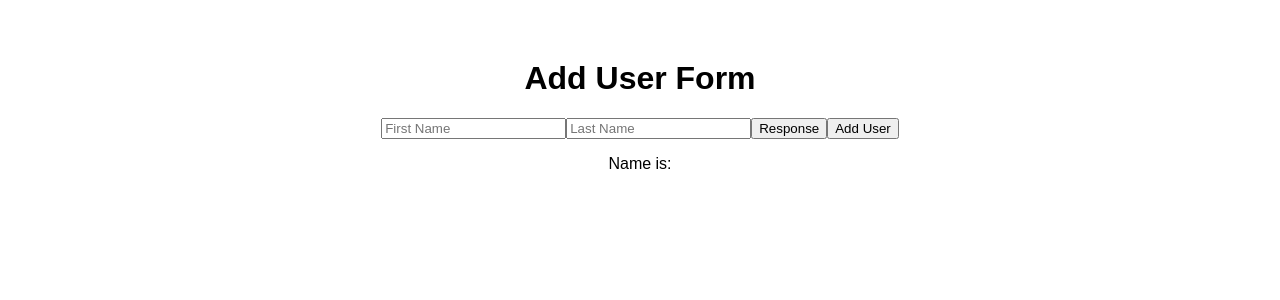
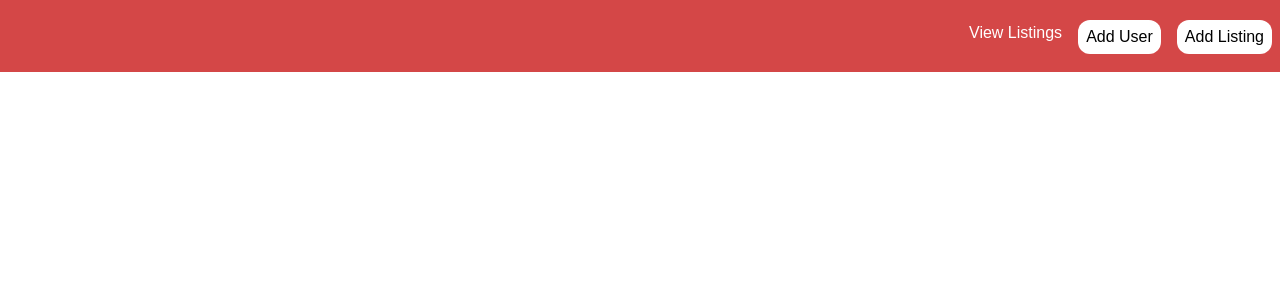
Before and after one commit to srburk/uc-sublets, a Vue app in the folder frontend/: page / in a window 1280 px wide. Shown: the top 300 px of the page. Built offline with nearby package versions, Linux system fonts and the light colour scheme.

Commit message:
Added event handlers for add user and add listing views, next turn both into components

```diff
--- a/frontend/src/App.vue
+++ b/frontend/src/App.vue
@@ -1,15 +1,29 @@
 <template>
   <!-- <img alt="Vue logo" src="./assets/logo.png"> -->
   <!-- <HelloWorld msg="Welcome to Your Vue.js App"/> -->
-  <div>
-    <h1>Add User Form</h1>
-    <input type="text" v-model="firstName" placeholder="First Name">
-    <input type="text" v-model="lastName" placeholder="Last Name">
-    <button @click.native="getRequest()">Response</button>
-    <button @click.native="addUser()">Add User</button>
-    <div>
-      <p> Name is: {{ firstName }} {{ lastName }}</p>
+  <div id="app">
+
+    <Header @toggle-add-listing-view="isShowingAddListingView = true; isShowingAddUserView = false" @toggle-add-user-view="isShowingAddUserView = true; isShowingAddListingView = false"></Header>
+
+    <div class="content">
+      <div v-show="isShowingAddUserView">
+        <h2>Add User:</h2>
+        <input type="text" v-model="firstName" placeholder="First Name">
+        <input type="text" v-model="lastName" placeholder="Last Name">
+        <button @click.native="getRequest()">Response</button>
+        <button @click.native="addUser()">Add User</button>
+      </div>
+
+      <!-- TODO: Change these to components -->
+
+      <div v-show="isShowingAddListingView">
+        <h2>Add Listing:</h2>
+        <input type="text" placeholder="Title">
+        <input type="text" placeholder="Address">
+        <input type="text" placeholder="User">
+      </div>
     </div>
+
   </div>
 
 </template>
@@ -18,6 +32,7 @@
 
 // components
 import HelloWorld from './components/HelloWorld.vue'
+import Header from './components/Header.vue'
 
 // other imports
 import axios from 'axios';
@@ -25,11 +40,14 @@ import axios from 'axios';
 export default {
   name: 'App',
   components: {
-    HelloWorld
+    HelloWorld,
+    Header
   },
   data: () => ({
     firstName: '',
-    lastName: ''
+    lastName: '',
+    isShowingAddUserView: false,
+    isShowingAddListingView: false
   }),
   methods: {
     addUser() {
@@ -37,7 +55,8 @@ export default {
         firstName: this.firstName,
         lastName: this.lastName
       }).then(response => {
-        this.message = response.data;
+        this.message = response.data
+        this.isShowingAddUserView = !this.isShowingAddUserView;
       });
     },
     getRequest() {
@@ -54,8 +73,25 @@ export default {
   font-family: Avenir Next, Arial, sans-serif;
   -webkit-font-smoothing: antialiased;
   -moz-osx-font-smoothing: grayscale;
-  text-align: center;
-  /* color: #2c3e50; */
-  margin-top: 60px;
+}
+
+.content {
+  position: absolute;
+  width: 100%;
+  top: 5rem;
+  display: flex;
+}
+
+/* Flex Classes */
+.row {
+  display: flex;
+  flex-direction: row;
+  flex-wrap: wrap;
+  width: 100%;
+}
+
+.column {
+  display: flex;
+  flex-direction: column;
 }
 </style>
--- /dev/null
+++ b/frontend/src/components/Header.vue
@@ -0,0 +1,82 @@
+<template>
+    <div class="header">
+        <div class="header-container row">
+            <a href="#">View Listings</a>
+            <button @click.native="toggleAddUserView()" class="new-user-btn">Add User</button>
+            <button @click.native="toggleAddListingView()" class="new-listing-btn">Add Listing</button>
+        </div>
+    </div>
+</template>
+
+<script>
+export default {
+    name: "Header",
+    methods: {
+        toggleAddUserView() {
+            this.$emit('toggle-add-user-view');
+            console.log('Sent toggle-add-user-view');
+        },
+        toggleAddListingView() {
+            this.$emit('toggle-add-listing-view');
+            console.log('Sent toggle-add-listing-view')
+        }
+    }
+}
+</script>
+
+<style scoped>
+.header {
+    position: fixed;
+    top: 0;
+    left: 0;
+    height: 4.5rem;
+    width: 100%;
+    background-color: rgb(212, 71, 71);
+    overflow: hidden;
+}
+
+/* Large Screens */
+.header-container {
+    margin-top: 0.5rem;
+    justify-content: flex-end;
+}
+
+.header-container * {
+    display: block;
+    margin: 0.5rem;
+
+    /* Font */
+    font-weight: 500;
+    text-decoration: none;
+    color: white;
+    font-size: 1rem;
+}
+
+.header-container a {
+    margin-top: 1rem;
+}
+
+.header-container a:hover {
+    color: black;
+}
+
+.new-user-btn, .new-listing-btn {
+    color: black;
+    background-color: white;
+    border: none;
+    text-decoration: none;
+    border-radius: 12px;
+    padding: 0.5rem;
+    margin-top: 0.75rem;
+}
+
+.new-user-btn:hover, .new-listing-btn:hover {
+    background-color: rgb(165, 165, 165);
+    color: white;
+}
+
+.new-user-btn:active, .new-listing-btn:active {
+    background-color: black;
+}
+
+</style>
```
